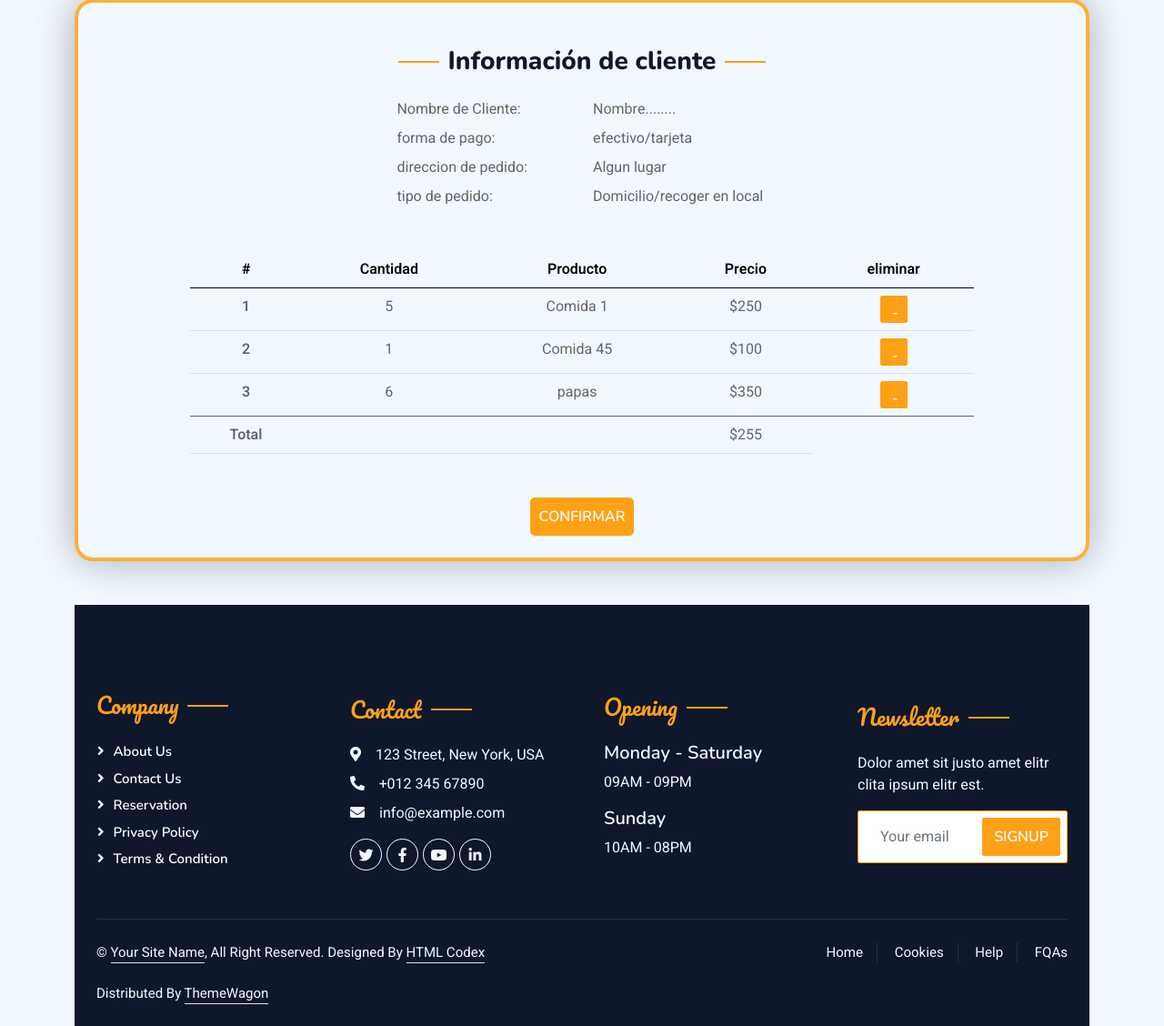
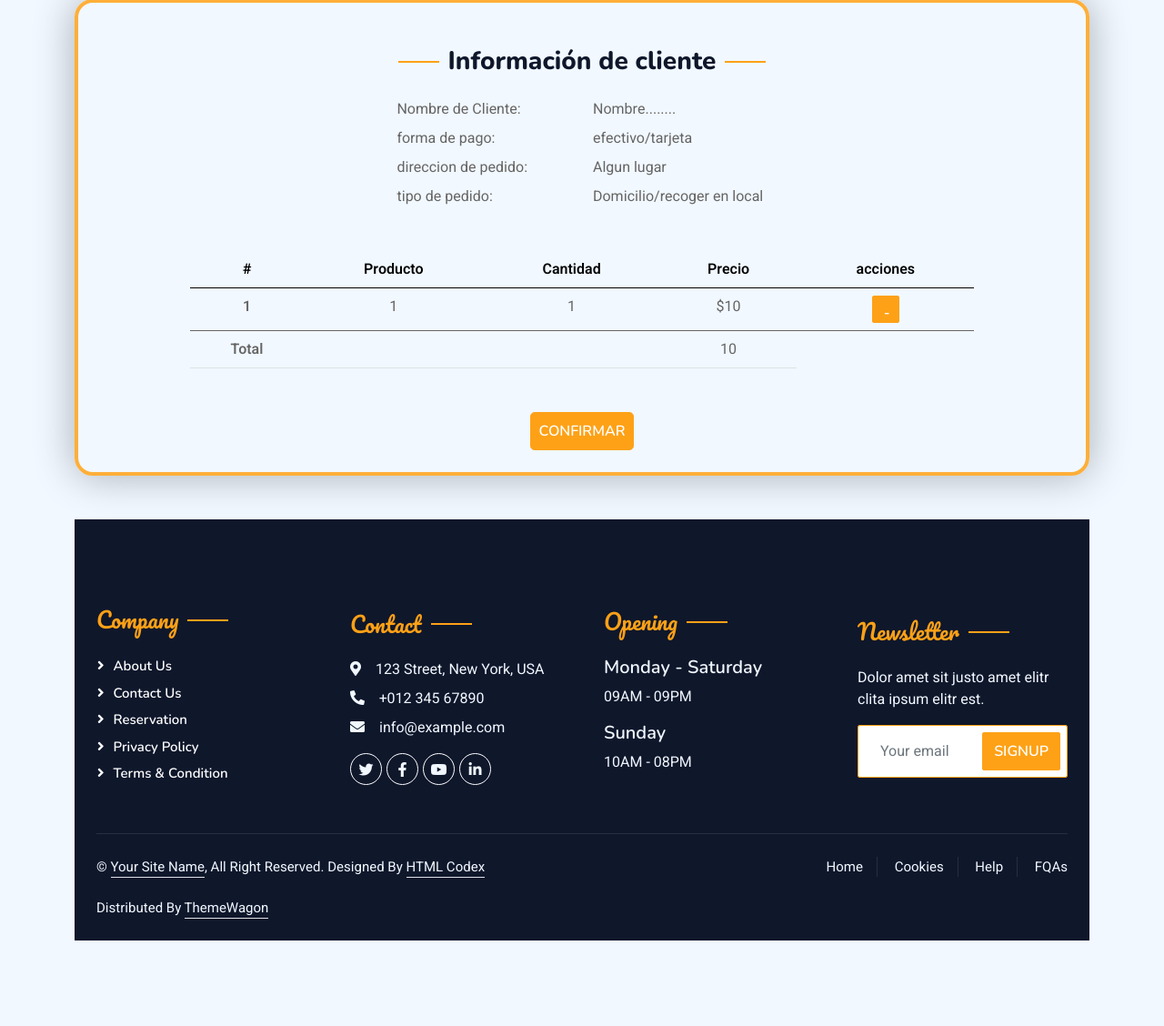
Before and after one commit to daniel120801/proyecto-integrador, a PHP site: page /ticket.php in a window 1280 px wide. Shown: the part 406-1534 px from the top of the page at 91% size. After the commit the page ends 1440 px from the top, so only its background shows below. Run offline with PHP 8.4, Linux system fonts and the light colour scheme; tables that the repository leaves empty hold one stand-in row (values such as "Sample post"); some libraries are stand-ins or nearby versions.

Commit message:
variaws utilidades php

```diff
--- /dev/null
+++ b/codigo fuente/PHP/Utils.php
@@ -0,0 +1,30 @@
+<?php
+function printLinks(): string
+{
+    return '
+     <!-- Favicon -->
+    <link href="img/favicon.ico" rel="icon">
+
+    <!-- Google Web Fonts -->
+    <link rel="preconnect" href="https://fonts.googleapis.com">
+    <link rel="preconnect" href="https://fonts.gstatic.com" crossorigin>
+    <link
+        href="https://fonts.googleapis.com/css2?family=Heebo:wght@400;500;600&family=Nunito:wght@600;700;800&family=Pacifico&display=swap"
+        rel="stylesheet">
+
+    <!-- Icon Font Stylesheet -->
+    <link href="https://cdnjs.cloudflare.com/ajax/libs/font-awesome/5.10.0/css/all.min.css" rel="stylesheet">
+    <link href="https://cdn.jsdelivr.net/npm/bootstrap-icons@1.4.1/font/bootstrap-icons.css" rel="stylesheet">
+
+    <!-- Libraries Stylesheet -->
+    <link href="lib/animate/animate.min.css" rel="stylesheet">
+    <link href="lib/owlcarousel/assets/owl.carousel.min.css" rel="stylesheet">
+    <link href="lib/tempusdominus/css/tempusdominus-bootstrap-4.min.css" rel="stylesheet" />
+
+    <!-- Customized Bootstrap Stylesheet -->
+    <link href="css/bootstrap.min.css" rel="stylesheet">
+
+    <!-- Template Stylesheet -->
+    <link href="css/style.css" rel="stylesheet">
+    ';
+}
--- a/codigo fuente/PHP/ticketUtils.php
+++ b/codigo fuente/PHP/ticketUtils.php
@@ -10,9 +10,55 @@ class ticketUtils
 
         $bd = new BD_PDO();
 
-       $pedido = $bd.exec_instruction("SELECT * FROM pedido WHERE PK_pedido =".$idPedido." ");
+        $this->pedido = $bd->exec_instruction("SELECT * FROM pedido WHERE PK_pedido =" . $this->idPedido . " ");
 
 
 
     }
+
+    function CrearTabla(
+    ): string {
+        $bd = new BD_PDO();
+        $result = $bd->exec_instruction("SELECT detalle_pedido.cantidad,detalle_pedido.precio,producto.nombre AS nombre  FROM detalle_pedido
+                                JOIN producto on FK_producto = producto.PK_producto   WHERE FK_pedido =$this->idPedido");
+
+        $rt = ' <table class="table table-hover">  <thead class="table-light">
+                            <tr>
+                                <th scope="col">#</th>
+                                <th scope="col" colspan="2"> Producto </th>
+                                <th scope="col">Cantidad</th>
+
+                                <th scope="col">Precio</th>
+                                <th scope="col">acciones</th>
+                            </tr>
+                        </thead> <tbody>';
+        $total = 0;
+        if (isset($result)) {
+
+
+            foreach ($result as $renglon) {
+                $rt .= ' <tr>
+                                <th scope="row">1</th>
+                                <td colspan="2">' . $renglon['nombre'] . '</td>
+                                <td>' . $renglon['cantidad'] . '</td>
+
+                                <td>$' . $renglon['precio'] . '</td>
+                                <td>
+                                    <button class="btn btn-primary" style="width: 30px; height:30px;">-</button>
+                                </td>
+                            </tr>';
+                $total += $renglon['cantidad'] * $renglon['precio'];
+            }
+        }
+        $rt .= '  </tbody> <tfoot>
+                            <th>Total</th>
+                            <td></td>
+                            <td></td>
+                            <td></td>
+                            <td>' . $total . '</td>
+                        </tfoot></table>';
+        return $rt;
+
+    }
+
 }
--- a/codigo fuente/ticket.php
+++ b/codigo fuente/ticket.php
@@ -1,3 +1,7 @@
+<?php
+require "PHP/ticketUtils.php";
+require "PHP/Utils.php";
+?>
 <!DOCTYPE html>
 <html lang="en">
 
@@ -5,34 +9,16 @@
     <meta charset="UTF-8">
     <meta name="viewport" content="width=device-width, initial-scale=1.0">
     <title>ticket</title>
-    <!-- Favicon -->
-    <link href="img/favicon.ico" rel="icon">
 
-    <!-- Google Web Fonts -->
-    <link rel="preconnect" href="https://fonts.googleapis.com">
-    <link rel="preconnect" href="https://fonts.gstatic.com" crossorigin>
-    <link
-        href="https://fonts.googleapis.com/css2?family=Heebo:wght@400;500;600&family=Nunito:wght@600;700;800&family=Pacifico&display=swap"
-        rel="stylesheet">
-
-    <!-- Icon Font Stylesheet -->
-    <link href="https://cdnjs.cloudflare.com/ajax/libs/font-awesome/5.10.0/css/all.min.css" rel="stylesheet">
-    <link href="https://cdn.jsdelivr.net/npm/bootstrap-icons@1.4.1/font/bootstrap-icons.css" rel="stylesheet">
-
-    <!-- Libraries Stylesheet -->
-    <link href="lib/animate/animate.min.css" rel="stylesheet">
-    <link href="lib/owlcarousel/assets/owl.carousel.min.css" rel="stylesheet">
-    <link href="lib/tempusdominus/css/tempusdominus-bootstrap-4.min.css" rel="stylesheet" />
-
-    <!-- Customized Bootstrap Stylesheet -->
-    <link href="css/bootstrap.min.css" rel="stylesheet">
-
-    <!-- Template Stylesheet -->
-    <link href="css/style.css" rel="stylesheet">
+    <?php echo printLinks(); ?>
 </head>
 
 <body>
+    <?php
 
+    $utils = new ticketUtils();
+
+    ?>
     <!-- Navbar & Hero Start -->
     <div class="container-xxl position-relative p-0">
         <nav class="navbar navbar-expand-lg navbar-dark bg-dark px-4 px-lg-5 py-3 py-lg-0">
@@ -68,6 +54,7 @@
             <div class="tab-pane active">
                 <div class="container " style="  width: 80%; ">
 
+                    <!--informacion del cliente-->
                     <h3 class="section-title mt-5">Información de cliente</h3>
                     <div class="container mt-3" style="width: 50%;">
                         <div class="row">
@@ -119,56 +106,14 @@
                         <div class="mt-5"></div>
 
 
+
                     </div>
                     <!--tabla de productos-->
-                    <table class="table table-hover">
-                        <thead class="table-light">
-                            <tr>
-                                <th scope="col">#</th>
-                                <th scope="col">Cantidad</th>
-                                <th scope="col" colspan="2"> Producto </th>
-                                <th scope="col">Precio</th>
-                                <th scope="col">eliminar</th>
-                            </tr>
-                        </thead>
-                        <tbody>
-                            <tr>
-                                <th scope="row">1</th>
-                                <td>5</td>
-                                <td colspan="2">Comida 1</td>
-                                <td>$250</td>
-                                <td>
-                                    <button class="btn btn-primary" style="width: 30px; height:30px;">-</button>
-                                </td>
-                            </tr>
-                            <tr>
-                                <th scope="row">2</th>
-                                <td>1</td>
-                                <td colspan="2">Comida 45</td>
-                                <td>$100</td>
-                                <td>
-                                    <button class="btn btn-primary" style="width: 30px; height:30px;">-</button>
-                                </td>
-                            </tr>
-                            <tr>
-                                <th scope="row">3</th>
-                                <td>6</td>
-                                <td colspan="2">papas</td>
-                                <td>$350</td>
-                                <td>
-                                    <button class="btn btn-primary" style="width: 30px; height:30px;">-</button>
-                                </td>
-                            </tr>
 
-                        </tbody>
-                        <tfoot>
-                            <th>Total</th>
-                            <td></td>
-                            <td></td>
-                            <td></td>
-                            <td>$255</td>
-                        </tfoot>
-                    </table>
+                    <?php
+                    echo $utils->CrearTabla();
+                    ?>
+
 
                 </div>
 
```
Also changed, not shown: codigo fuente/PHP/conection.php (added, +33 -0 lines).
